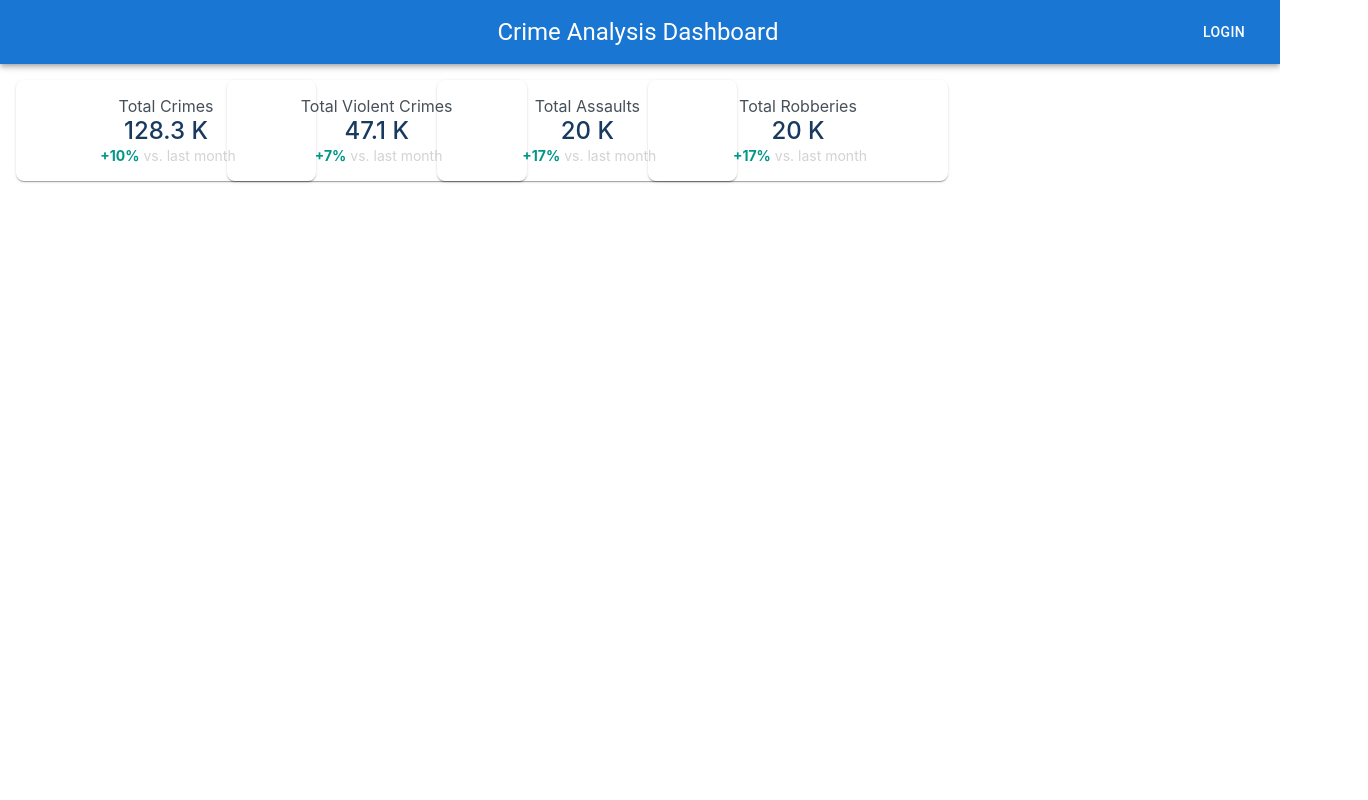
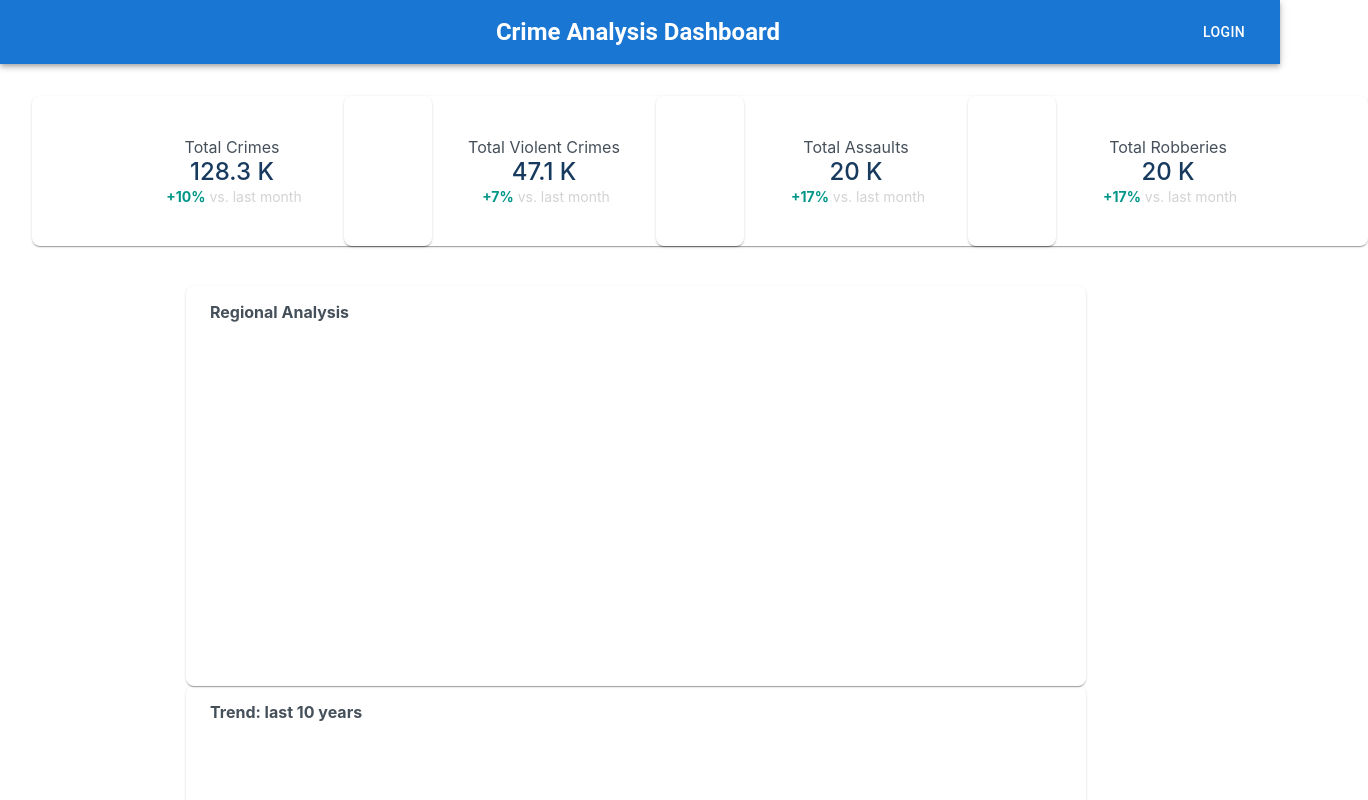
Before and after one commit to manitrana/manitrana.github.io, a React (Create React App) app: page / in a window 1280 px wide. Shown: the top 800 px of the page, 1368 px wide, since content can reach past the window. Built offline with nearby package versions, Linux system fonts and the light colour scheme.

Commit message:
structural & styling updates to the dashboard

```diff
--- a/src/App.js
+++ b/src/App.js
@@ -10,7 +10,14 @@ import Typography from '@mui/material/Typography';
 import IconButton from '@mui/material/IconButton';
 import Menu from '@mui/material/Menu';
 import MenuIcon from '@mui/material/MenuItem';
+import { ThemeProvider, createTheme } from '@mui/material/styles';
+import CssBaseline from '@mui/material/CssBaseline';
 
+const darkTheme = createTheme({
+  palette: {
+    mode: 'dark',
+  },
+});
 
 function App() {
   return (
@@ -19,12 +26,24 @@ function App() {
       {
       /* Nav Bar element */
       }
+
+        {/* Dark Mode Theme code */}
+
+        {/*
+        <ThemeProvider theme={darkTheme}>
+          <CssBaseline />
+          <main>This app is using the dark mode</main>
+        </ThemeProvider>
+        */}
+
+
+        {/* NAVBAR */}
         <AppBar position="static">
           <Toolbar>
             <IconButton size="large" edge="start" color="inherit" aria-label="menu" sx={{ mr: 2 }}>
               <MenuIcon/>
             </IconButton>
-            <Typography variant="h5" component="div" sx={{ flexGrow: 1 }}>
+            <Typography variant="h5" fontWeight="bold" component="div" sx={{ flexGrow: 1 }}>
               Crime Analysis Dashboard
             </Typography>
             <Button color="inherit">Login</Button>
@@ -33,80 +52,69 @@ function App() {
 
 
 
+      {/* High-Level Widgets */}
+      <Grid container spacing={4} padding="4vh" justify="center" align="center" direction="row">
 
-      <Grid container spacing={2} padding="2vh">
-
-        <Grid item xs={2}>
         {/* Total Crimes High-Level Widget */}
-          <Container sx={{bgcolor: 'spacegray', boxShadow: 1, borderRadius: 2, p: 2, width: '300px'}}>
-
+        <Grid item xs={3}>
+          <Container sx={{display: 'flex', justifyContent: 'center', alignItems: 'center', bgcolor: 'spacegray', boxShadow: 1, borderRadius: 2, p: 2, width: '400px', height: '150px'}}>
+            <Box sx={{alignItems: 'center'}}>
               <Box sx={{ color: '#46505A' }}>Total Crimes</Box>
-
-            <Box sx={{ color: '#173A5E', fontSize: 24, fontWeight: 'medium' }}>
-              128.3 K
-            </Box>
-
-            <Box sx={{ color: '#009688', display: 'inline', fontWeight: 'bold', mx: 0.5, fontSize: 14,}}>
-              +10%
-            </Box>
-
-            <Box sx={{ color: 'lightgray', display: 'inline', fontSize: 14 }}>
-              vs. last month
+              <Box sx={{color: '#173A5E', fontSize: 24, fontWeight: 'medium' }}>128.3 K</Box>
+              <Box sx={{ color: '#009688', display: 'inline', fontWeight: 'bold', mx: 0.5, fontSize: 14,}}>+10%</Box>
+              <Box sx={{ color: 'lightgray', display: 'inline', fontSize: 14 }}>vs. last month</Box>
             </Box>
           </Container>
         </Grid>
 
-        <Grid item xs={2}>
         {/* Violent Crimes High-Level Widget */}
-          <Container sx={{bgcolor: 'spacegray', boxShadow: 1, borderRadius: 2, p: 2, width: '300px'}}>
+        <Grid item xs={3}>
+          <Container sx={{display: 'flex', justifyContent: 'center', alignItems: 'center', bgcolor: 'spacegray', boxShadow: 1, borderRadius: 2, p: 2, width: '400px', height: '150px'}}>
+            <Box sx={{alignItems: 'center'}}>
               <Box sx={{ color: '#46505A' }}>Total Violent Crimes</Box>
-            <Box sx={{ color: '#173A5E', fontSize: 24, fontWeight: 'medium' }}>
-              47.1 K
-            </Box>
-            <Box sx={{ color: '#009688', display: 'inline', fontWeight: 'bold', mx: 0.5, fontSize: 14,}}>
-              +7%
-            </Box>
-            <Box sx={{ color: 'lightgray', display: 'inline', fontSize: 14 }}>
-              vs. last month
+              <Box sx={{ color: '#173A5E', fontSize: 24, fontWeight: 'medium' }}>47.1 K</Box>
+              <Box sx={{ color: '#009688', display: 'inline', fontWeight: 'bold', mx: 0.5, fontSize: 14,}}>+7%</Box>
+              <Box sx={{ color: 'lightgray', display: 'inline', fontSize: 14 }}>vs. last month</Box>
             </Box>
           </Container>
         </Grid>
 
-        <Grid item xs={2}>
         {/* Assaults High-Level Widget */}
-          <Container sx={{bgcolor: 'spacegray', boxShadow: 1, borderRadius: 2, p: 2, width: '300px'}}>
+        <Grid item xs={3}>
+          <Container sx={{display: 'flex', justifyContent: 'center', alignItems: 'center', bgcolor: 'spacegray', boxShadow: 1, borderRadius: 2, p: 2, width: '400px', height: '150px'}}>
+            <Box sx={{alignItems: 'center'}}>
               <Box sx={{ color: '#46505A' }}>Total Assaults</Box>
-            <Box sx={{ color: '#173A5E', fontSize: 24, fontWeight: 'medium' }}>
-              20 K
-            </Box>
-            <Box sx={{ color: '#009688', display: 'inline', fontWeight: 'bold', mx: 0.5, fontSize: 14,}}>
-              +17%
-            </Box>
-            <Box sx={{ color: 'lightgray', display: 'inline', fontSize: 14 }}>
-              vs. last month
+              <Box sx={{ color: '#173A5E', fontSize: 24, fontWeight: 'medium' }}>20 K</Box>
+              <Box sx={{ color: '#009688', display: 'inline', fontWeight: 'bold', mx: 0.5, fontSize: 14,}}>+17%</Box>
+              <Box sx={{ color: 'lightgray', display: 'inline', fontSize: 14 }}>vs. last month</Box>
             </Box>
           </Container>
         </Grid>
 
-        <Grid item xs={2}>
         {/* Robberies High-Level Widget */}
-          <Container sx={{bgcolor: 'spacegray', boxShadow: 1, borderRadius: 2, p: 2, width: '300px'}}>
+        <Grid item xs={3}>
+          <Container sx={{display: 'flex', justifyContent: 'center',alignItems: 'center', bgcolor: 'spacegray', boxShadow: 1, borderRadius: 2, p: 2, width: '400px', height: '150px'}}>
+            <Box sx={{alignItems: 'center'}}>
               <Box sx={{ color: '#46505A' }}>Total Robberies</Box>
-            <Box sx={{ color: '#173A5E', fontSize: 24, fontWeight: 'medium' }}>
-              20 K
-            </Box>
-            <Box sx={{ color: '#009688', display: 'inline', fontWeight: 'bold', mx: 0.5, fontSize: 14,}}>
-              +17%
-            </Box>
-            <Box sx={{ color: 'lightgray', display: 'inline', fontSize: 14 }}>
-              vs. last month
+              <Box sx={{ color: '#173A5E', fontSize: 24, fontWeight: 'medium' }}>20 K</Box>
+              <Box sx={{ color: '#009688', display: 'inline', fontWeight: 'bold', mx: 0.5, fontSize: 14,}}>+17%</Box>
+              <Box sx={{ color: 'lightgray', display: 'inline', fontSize: 14 }}>vs. last month</Box>
             </Box>
           </Container>
         </Grid>
 
       </Grid>
 
+      {/* Interactive Data Charts */}
+      <Grid container spacing={1} padding="2vh">
+        <Container sx={{bgcolor: 'spacegray', boxShadow: 1, borderRadius: 2, p: 2, width: '900px', height: '400px'}}>
+          <Box sx={{display: 'flex', justifyContent: 'flex-start', fontWeight: 'bold', color: '#46505A' }}>Regional Analysis</Box>
+        </Container>
 
+        <Container sx={{bgcolor: 'spacegray', boxShadow: 1, borderRadius: 2, p: 2, width: '900px', height: '400px'}}>
+          <Box sx={{ display: 'flex', justifyContent: 'flex-start', fontWeight: 'bold', color: '#46505A' }}>Trend: last 10 years</Box>
+        </Container>
+      </Grid>
 
 
     </div>
```
Lines whose indentation alone changed are shown as unchanged.
